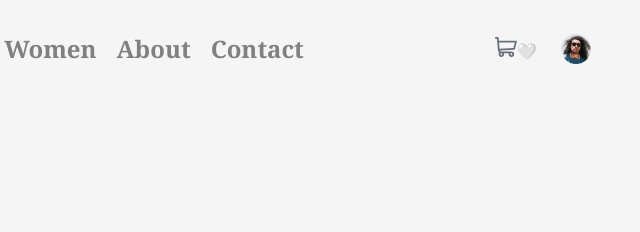
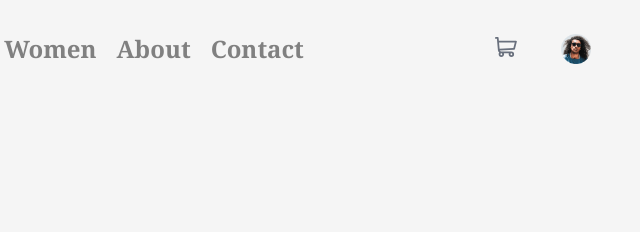
Before and after one commit to OLASENI5/object, a plain HTML site: page index.html in a window 1280 px wide. Shown: the top 232 px of the page, 581-1221 px from the left. Drawn offline with Linux system fonts and the light colour scheme.

Commit message:
first commit

```diff
--- a/index.html
+++ b/index.html
@@ -22,7 +22,7 @@
 
     <div class="headpart">
         <div>
-        <img class="cart" src="icon-cart.svg" alt="cart"><span>🤍</span>
+        <img class="cart" src="icon-cart.svg" alt="cart"><span></span>
         </div>
         <img class="man" src="image-avatar.png" alt="">
     </div>
```
